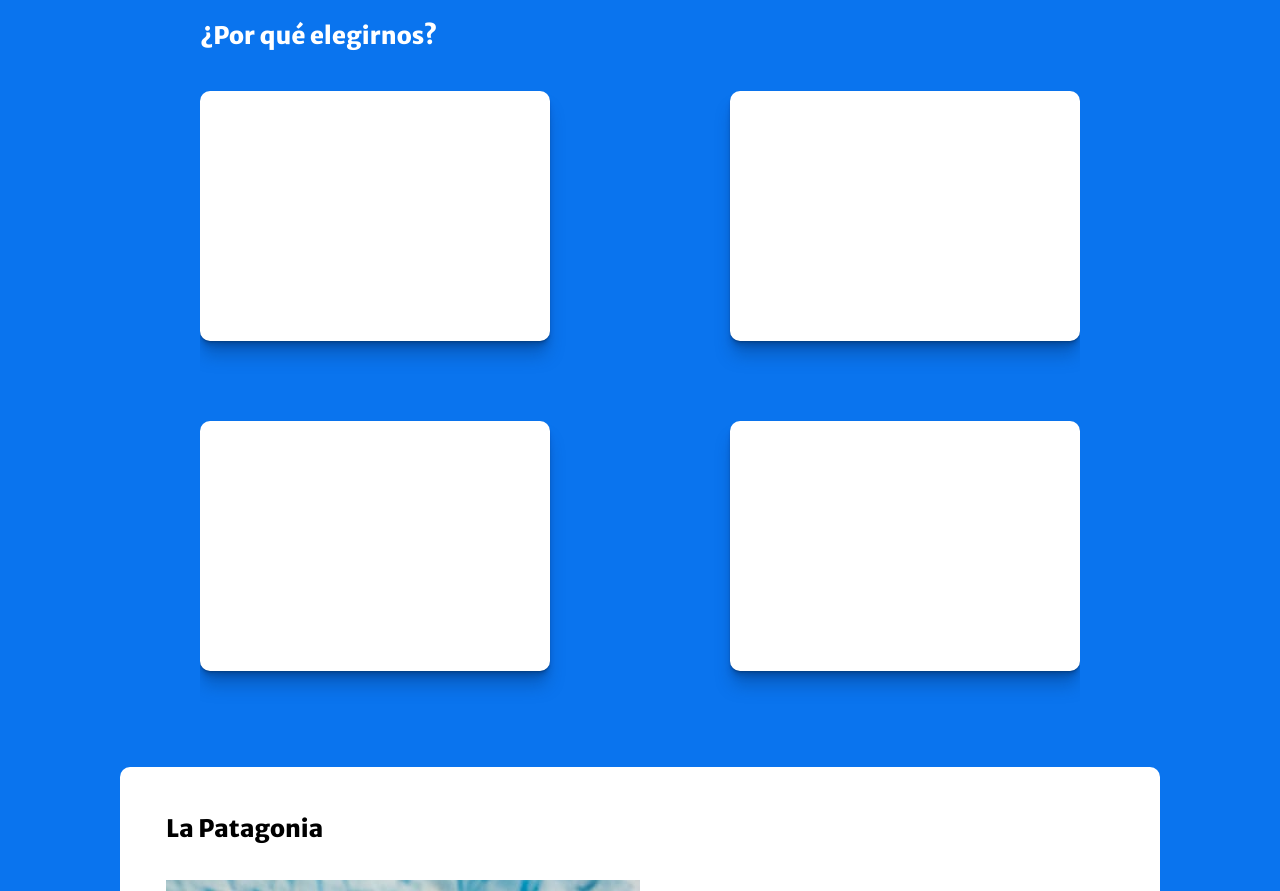
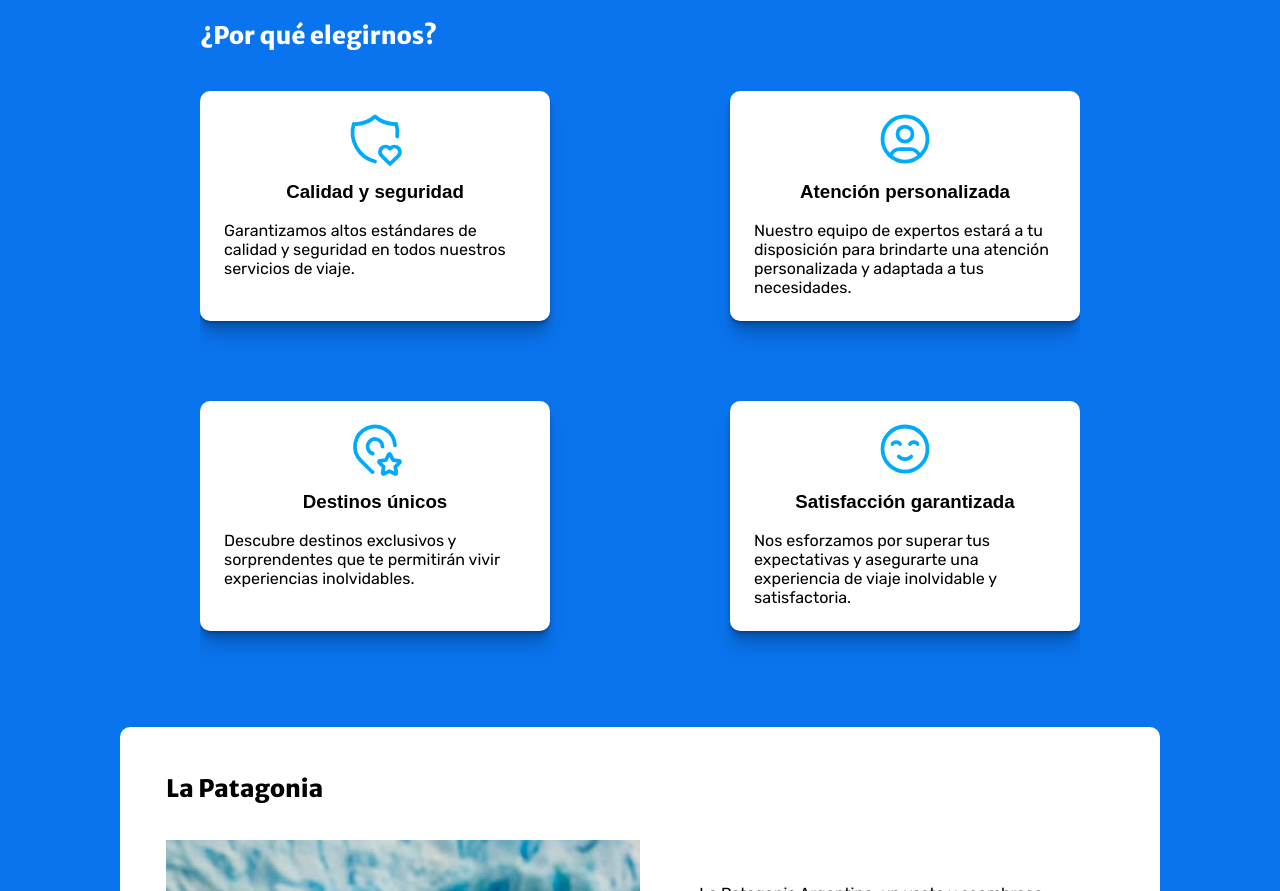
Before and after one commit to JoacoGramigna/Landing-page--Patagonia-travel, a React (Create React App) app: page / in a window 1280 px wide. Shown: the part 836-1727 px from the top of the page. Built offline with nearby package versions, Linux system fonts and the light colour scheme; a web font is replaced by a local one.

Commit message:
Add content to box's in whyChooseUs section

```diff
--- a/src/pages/Home/Home.css
+++ b/src/pages/Home/Home.css
@@ -108,11 +108,33 @@
 
 .box {
   width: 350px;
-  height: 250px;
+  height: 230px;
   margin: 40px 0;
   box-shadow: var(--shadow-elevation-medium);
   border-radius: 10px;
   background-color: var(--primary-color);
+  display: flex;
+  flex-direction: column;
+  padding: 18px 24px;
+}
+
+.box svg{
+  display: flex;
+  align-items: center;
+  justify-content: center;
+  width: 100%;
+}
+
+.box h3{
+  font-family: var(--subtitle-font);
+  text-align: center;
+  margin-top: 12px;
+}
+
+.box p {
+  font-family: var(--text-font);
+  text-align: start;
+  margin-top: 18px;
 }
 
 .aboutPatagonia {
--- a/src/pages/Home/Home.jsx
+++ b/src/pages/Home/Home.jsx
@@ -44,30 +44,91 @@ const Home = () => {
           <h2>¿Por qué elegirnos?</h2>
           <div className="boxCenter">
             <article className="boxToRight">
-              <div className="box" data-aos="fade-right"></div>
+              <div className="box" data-aos="fade-right">
+                <svg
+                  xmlns="http://www.w3.org/2000/svg"
+                  class="icon icon-tabler icon-tabler-shield-heart"
+                  width="60"
+                  height="60"
+                  viewBox="0 0 24 24"
+                  stroke-width="1.5"
+                  stroke="#00abfb"
+                  fill="none"
+                  stroke-linecap="round"
+                  stroke-linejoin="round"
+                >
+                  <path stroke="none" d="M0 0h24v24H0z" fill="none" />
+                  <path d="M12 21a12 12 0 0 1 -8.5 -15a12 12 0 0 0 8.5 -3a12 12 0 0 0 8.5 3a12.01 12.01 0 0 1 .378 5" />
+                  <path d="M18 22l3.35 -3.284a2.143 2.143 0 0 0 .005 -3.071a2.242 2.242 0 0 0 -3.129 -.006l-.224 .22l-.223 -.22a2.242 2.242 0 0 0 -3.128 -.006a2.143 2.143 0 0 0 -.006 3.071l3.355 3.296z" />
+                </svg>
+                <h3>Calidad y seguridad</h3>
+                <p>Garantizamos altos estándares de calidad y seguridad en todos nuestros servicios de viaje.</p>
+              </div>
             </article>
             <article className="boxToLeft">
-              <div className="box" data-aos="fade-left"></div>
+              <div className="box" data-aos="fade-left">
+              <svg xmlns="http://www.w3.org/2000/svg" class="icon icon-tabler icon-tabler-user-circle" width="60" height="60" viewBox="0 0 24 24" stroke-width="1.5" stroke="#00abfb" fill="none" stroke-linecap="round" stroke-linejoin="round">
+  <path stroke="none" d="M0 0h24v24H0z" fill="none"/>
+  <path d="M12 12m-9 0a9 9 0 1 0 18 0a9 9 0 1 0 -18 0" />
+  <path d="M12 10m-3 0a3 3 0 1 0 6 0a3 3 0 1 0 -6 0" />
+  <path d="M6.168 18.849a4 4 0 0 1 3.832 -2.849h4a4 4 0 0 1 3.834 2.855" />
+</svg>
+                <h3>Atención personalizada</h3>
+                <p>Nuestro equipo de expertos estará a tu disposición para brindarte una atención personalizada y adaptada a tus necesidades.</p>
+              </div>
             </article>
           </div>
           <div className="boxCenter">
             <article className="boxToRight">
-              <div className="box" data-aos="fade-right"></div>
+              <div className="box" data-aos="fade-right">
+              <svg xmlns="http://www.w3.org/2000/svg" class="icon icon-tabler icon-tabler-map-pin-star" width="60" height="60" viewBox="0 0 24 24" stroke-width="1.5" stroke="#00abfb" fill="none" stroke-linecap="round" stroke-linejoin="round">
+  <path stroke="none" d="M0 0h24v24H0z" fill="none"/>
+  <path d="M15 11a3 3 0 1 0 -3.908 2.86" />
+  <path d="M11.059 21.25a2 2 0 0 1 -.472 -.35l-4.244 -4.243a8 8 0 1 1 13.646 -6.079" />
+  <path d="M17.8 20.817l-2.172 1.138a.392 .392 0 0 1 -.568 -.41l.415 -2.411l-1.757 -1.707a.389 .389 0 0 1 .217 -.665l2.428 -.352l1.086 -2.193a.392 .392 0 0 1 .702 0l1.086 2.193l2.428 .352a.39 .39 0 0 1 .217 .665l-1.757 1.707l.414 2.41a.39 .39 0 0 1 -.567 .411l-2.172 -1.138z" />
+</svg>
+<h3>Destinos únicos</h3>
+<p>Descubre destinos exclusivos y sorprendentes que te permitirán vivir experiencias inolvidables.</p>
+              </div>
             </article>
             <article className="boxToLeft">
-              <div className="box" data-aos="fade-left"></div>
+              <div className="box" data-aos="fade-left">
+              <svg xmlns="http://www.w3.org/2000/svg" class="icon icon-tabler icon-tabler-mood-smile-beam" width="60" height="60" viewBox="0 0 24 24" stroke-width="1.5" stroke="#00abfb" fill="none" stroke-linecap="round" stroke-linejoin="round">
+  <path stroke="none" d="M0 0h24v24H0z" fill="none"/>
+  <path d="M12 21a9 9 0 1 1 0 -18a9 9 0 0 1 0 18z" />
+  <path d="M10 10c-.5 -1 -2.5 -1 -3 0" />
+  <path d="M17 10c-.5 -1 -2.5 -1 -3 0" />
+  <path d="M14.5 15a3.5 3.5 0 0 1 -5 0" />
+</svg>
+                <h3>Satisfacción garantizada</h3>
+                <p>Nos esforzamos por superar tus expectativas y asegurarte una experiencia de viaje inolvidable y satisfactoria.</p>
+              </div>
             </article>
           </div>
         </section>
         <section className="aboutPatagonia">
           <h2>La Patagonia</h2>
           <article className="infoAboutPatagonia">
-          <div className="imageAboutPatagonia"/>
+            <div className="imageAboutPatagonia" />
             <div className="paragraphInfoPatagonia">
-            <p>La Patagonia Argentina, un vasto y asombroso territorio en el extremo sur del continente americano.</p>
-            <p>Con paisajes de ensueño, montañas imponentes, glaciares majestuosos y vastas llanuras, este lugar cautiva a los amantes de la naturaleza y la aventura.</p>
-            <p>Descubre la magia de sus parques nacionales, la riqueza de su flora y fauna, y sumérgete en la cultura de sus pueblos originarios.</p>
-            <p>¡Bienvenido a la Patagonia, un destino que te dejará sin aliento!</p>
+              <p>
+                La Patagonia Argentina, un vasto y asombroso territorio en el
+                extremo sur del continente americano.
+              </p>
+              <p>
+                Con paisajes de ensueño, montañas imponentes, glaciares
+                majestuosos y vastas llanuras, este lugar cautiva a los amantes
+                de la naturaleza y la aventura.
+              </p>
+              <p>
+                Descubre la magia de sus parques nacionales, la riqueza de su
+                flora y fauna, y sumérgete en la cultura de sus pueblos
+                originarios.
+              </p>
+              <p>
+                ¡Bienvenido a la Patagonia, un destino que te dejará sin
+                aliento!
+              </p>
             </div>
           </article>
         </section>
@@ -99,25 +160,37 @@ const Home = () => {
         <section className="travels">
           <h2 className="travelsTitle">Nuestros mejores viajes</h2>
           <div className="travelCards">
-            <article className="card" style={{ backgroundImage: `url(${card4})` }}>
+            <article
+              className="card"
+              style={{ backgroundImage: `url(${card4})` }}
+            >
               <div className="cardContent">
                 <h2>Patagonia</h2>
                 <p>Ver mas</p>
               </div>
             </article>
-            <article className="card" style={{ backgroundImage: `url(${card4})` }}>
+            <article
+              className="card"
+              style={{ backgroundImage: `url(${card4})` }}
+            >
               <div className="cardContent">
                 <h2>Patagonia</h2>
                 <p>Ver mas</p>
               </div>
             </article>
-            <article className="card" style={{ backgroundImage: `url(${card4})` }}>
+            <article
+              className="card"
+              style={{ backgroundImage: `url(${card4})` }}
+            >
               <div className="cardContent">
                 <h2>Patagonia</h2>
                 <p>Ver mas</p>
               </div>
             </article>
-            <article className="card" style={{ backgroundImage: `url(${card4})` }} >
+            <article
+              className="card"
+              style={{ backgroundImage: `url(${card4})` }}
+            >
               <div className="cardContent">
                 <h2>Patagonia</h2>
                 <p>Ver mas</p>
```
Lines whose indentation alone changed are shown as unchanged.
